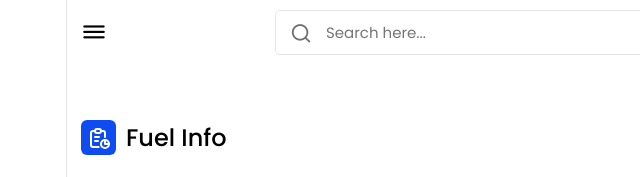
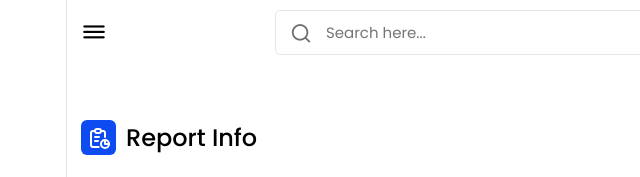
Before and after one commit to pdlmanoj/ecodriveplus.github.io, a plain HTML site: page Admin Dashboard Panel/report.html in a window 1280 px wide. Shown: the top 177 px of the page, 183-823 px from the left. Drawn offline with nearby package versions, Linux system fonts and the light colour scheme.

Commit message:
report-change

```diff
--- a/Admin Dashboard Panel/report.html
+++ b/Admin Dashboard Panel/report.html
@@ -102,7 +102,7 @@
                 <div class="title">
                     <!-- <i class="uil uil-files-landscapes"></i> -->
                     <i><svg xmlns="http://www.w3.org/2000/svg" width="24" height="24" viewBox="0 0 24 24"><g fill="none" stroke="currentColor" stroke-linecap="round" stroke-linejoin="round" stroke-width="2"><path d="M8 5H6a2 2 0 0 0-2 2v12a2 2 0 0 0 2 2h5.697M18 14v4h4m-4-7V7a2 2 0 0 0-2-2h-2"/><path d="M8 5a2 2 0 0 1 2-2h2a2 2 0 0 1 2 2v0a2 2 0 0 1-2 2h-2a2 2 0 0 1-2-2zm6 13a4 4 0 1 0 8 0a4 4 0 1 0-8 0m-6-7h4m-4 4h3"/></g></svg></i>
-                    <span class="text">Fuel Info</span>
+                    <span class="text">Report Info</span>
                 </div>
 
                 <!-- <div class="boxes">
```
